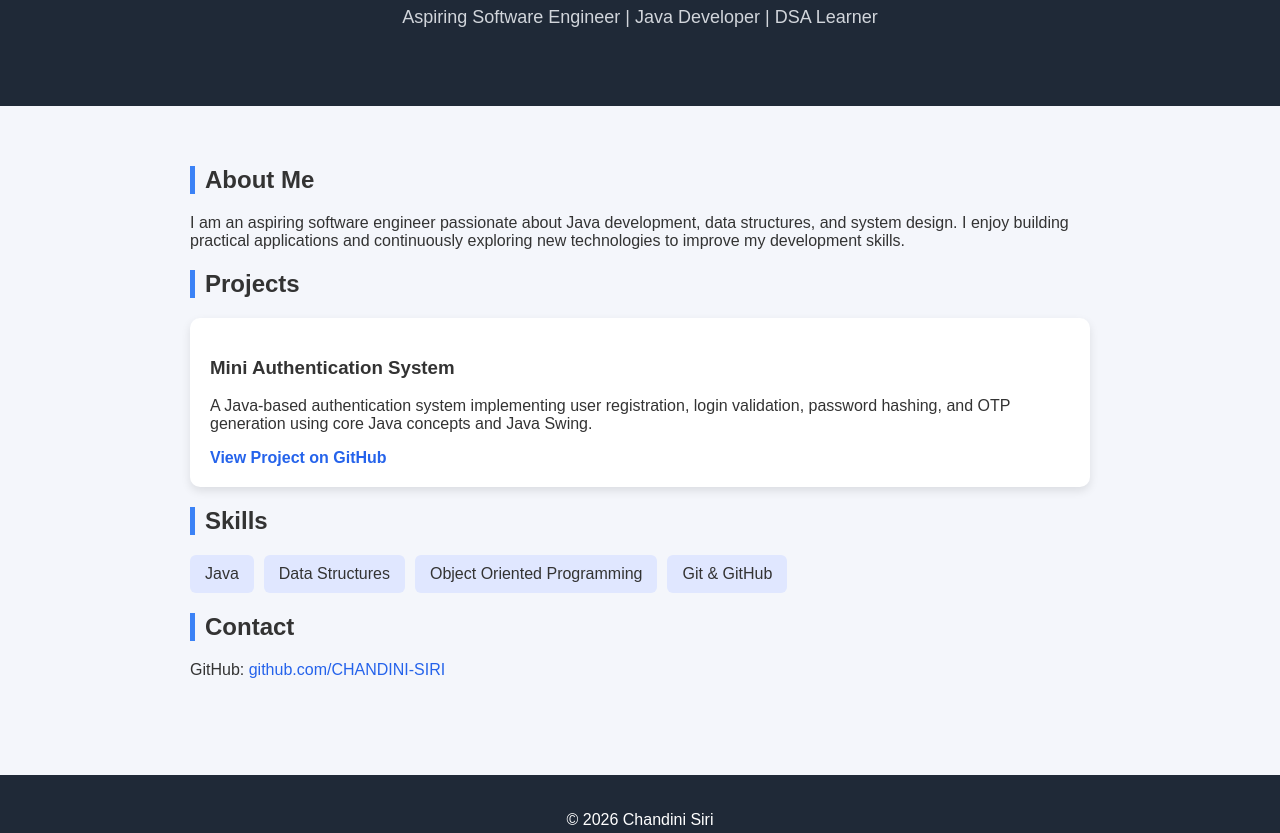
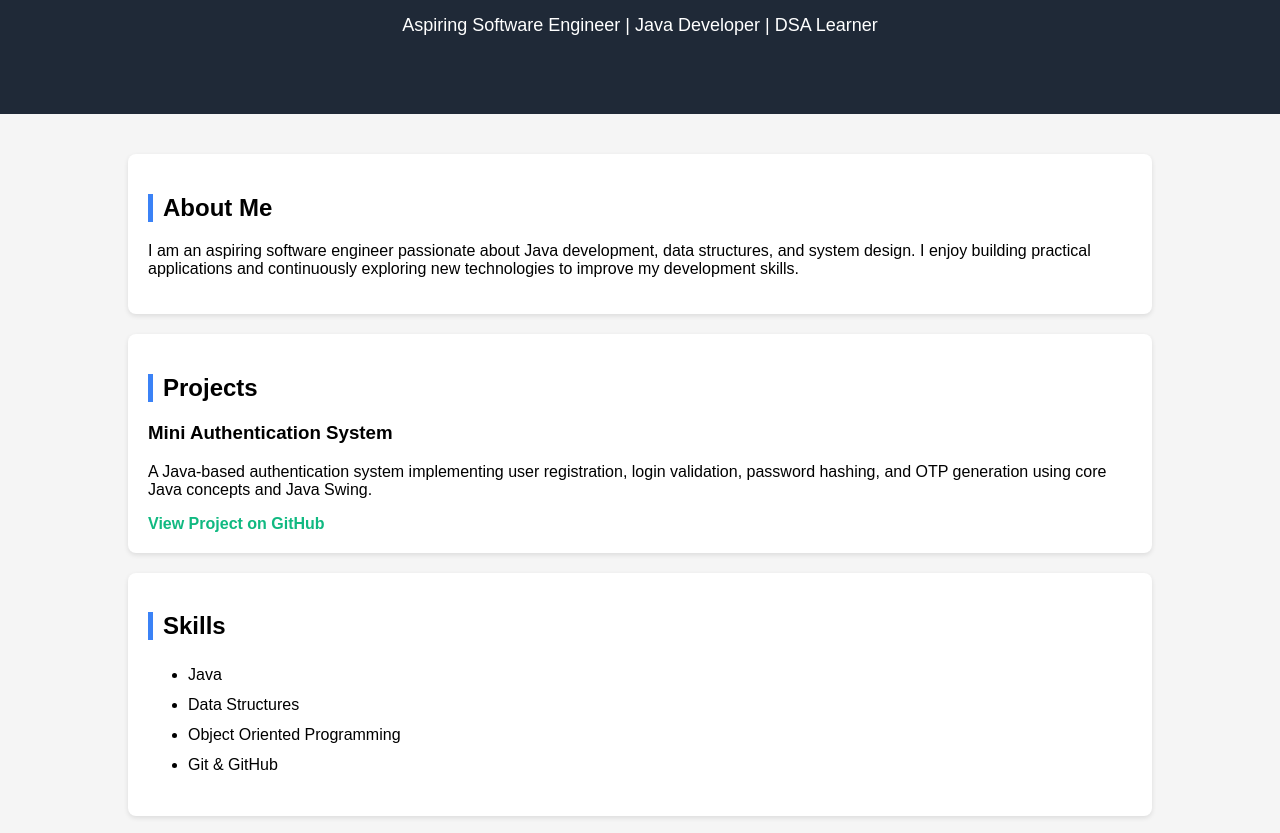
Before and after one commit to CHANDINI-SIRI/CHANDINI-SIRI.github.io, a plain HTML site: page index.html in a window 1280 px wide. Shown: the part 108-941 px from the top of the page. Drawn offline with Linux system fonts and the light colour scheme.

Commit message:
Updated index.html

```diff
--- a/index.html
+++ b/index.html
@@ -1,16 +1,14 @@
 <!DOCTYPE html>
 <html>
-
 <head>
-<title>Chandini | Portfolio</title>
+<title>Chandini Siri | Portfolio</title>
 
 <style>
 
 body{
 font-family: Arial, sans-serif;
 margin:0;
-background:#f4f6fb;
-color:#333;
+background:#f5f5f5;
 }
 
 header{
@@ -26,15 +24,21 @@ font-size:40px;
 }
 
 header p{
-margin-top:10px;
 font-size:18px;
-color:#d1d5db;
+}
+
+.container{
+width:80%;
+margin:auto;
+padding:20px;
 }
 
 section{
-max-width:900px;
-margin:auto;
-padding:40px;
+background:white;
+padding:20px;
+margin-top:20px;
+border-radius:8px;
+box-shadow:0 2px 5px rgba(0,0,0,0.1);
 }
 
 h2{
@@ -43,47 +47,28 @@ border-left:5px solid #3b82f6;
 padding-left:10px;
 }
 
-.project-card{
-background:white;
-padding:20px;
-margin-bottom:20px;
-border-radius:10px;
-box-shadow:0 4px 10px rgba(0,0,0,0.1);
+ul{
+line-height:30px;
 }
 
-.project-card a{
+a{
+color:#10b981;
 text-decoration:none;
-color:#2563eb;
 font-weight:bold;
 }
 
-.skills{
-display:flex;
-flex-wrap:wrap;
-gap:10px;
-}
-
-.skill{
-background:#e0e7ff;
-padding:10px 15px;
-border-radius:6px;
-}
-
-.contact a{
-text-decoration:none;
-color:#2563eb;
+a:hover{
+text-decoration:underline;
 }
 
 footer{
 text-align:center;
 padding:20px;
-background:#1f2937;
-color:white;
-margin-top:40px;
+margin-top:20px;
+color:#777;
 }
 
 </style>
-
 </head>
 
 <body>
@@ -93,66 +78,57 @@ margin-top:40px;
 <p>Aspiring Software Engineer | Java Developer | DSA Learner</p>
 </header>
 
+<div class="container">
+
 <section>
+<h2>About Me</h2>
+<p>
+I am an aspiring software engineer passionate about Java development, data structures, and system design.
+I enjoy building practical applications and continuously exploring new technologies to improve my development skills.
+</p>
+</section>
 
-<h2>About Me</h2>
-
-<p>
-I am an aspiring software engineer passionate about Java development,
-data structures, and system design. I enjoy building practical
-applications and continuously exploring new technologies to improve my
-development skills.
-</p>
-
+<section>
 <h2>Projects</h2>
 
-<div class="project-card">
 <h3>Mini Authentication System</h3>
 
 <p>
-A Java-based authentication system implementing user registration,
-login validation, password hashing, and OTP generation using core Java
-concepts and Java Swing.
+A Java-based authentication system implementing user registration, login validation,
+password hashing, and OTP generation using core Java concepts and Java Swing.
 </p>
 
-<a href="https://github.com/CHANDINI-SIRI/Mini-Authentication-System">
+<a href="https://github.com/CHANDINI-SIRI/Mini-Authentication-System" target="_blank">
 View Project on GitHub
 </a>
 
-</div>
+</section>
 
+<section>
 <h2>Skills</h2>
+<ul>
+<li>Java</li>
+<li>Data Structures</li>
+<li>Object Oriented Programming</li>
+<li>Git & GitHub</li>
+</ul>
+</section>
 
-<div class="skills">
-
-<div class="skill">Java</div>
-<div class="skill">Data Structures</div>
-<div class="skill">Object Oriented Programming</div>
-<div class="skill">Git & GitHub</div>
-
-</div>
-
+<section>
 <h2>Contact</h2>
-
-<div class="contact">
-
 <p>
 GitHub:
 <a href="https://github.com/CHANDINI-SIRI">
 github.com/CHANDINI-SIRI
 </a>
 </p>
+</section>
 
 </div>
 
-</section>
-
 <footer>
-
 <p>© 2026 Chandini Siri</p>
-
 </footer>
 
 </body>
-
 </html>
```
